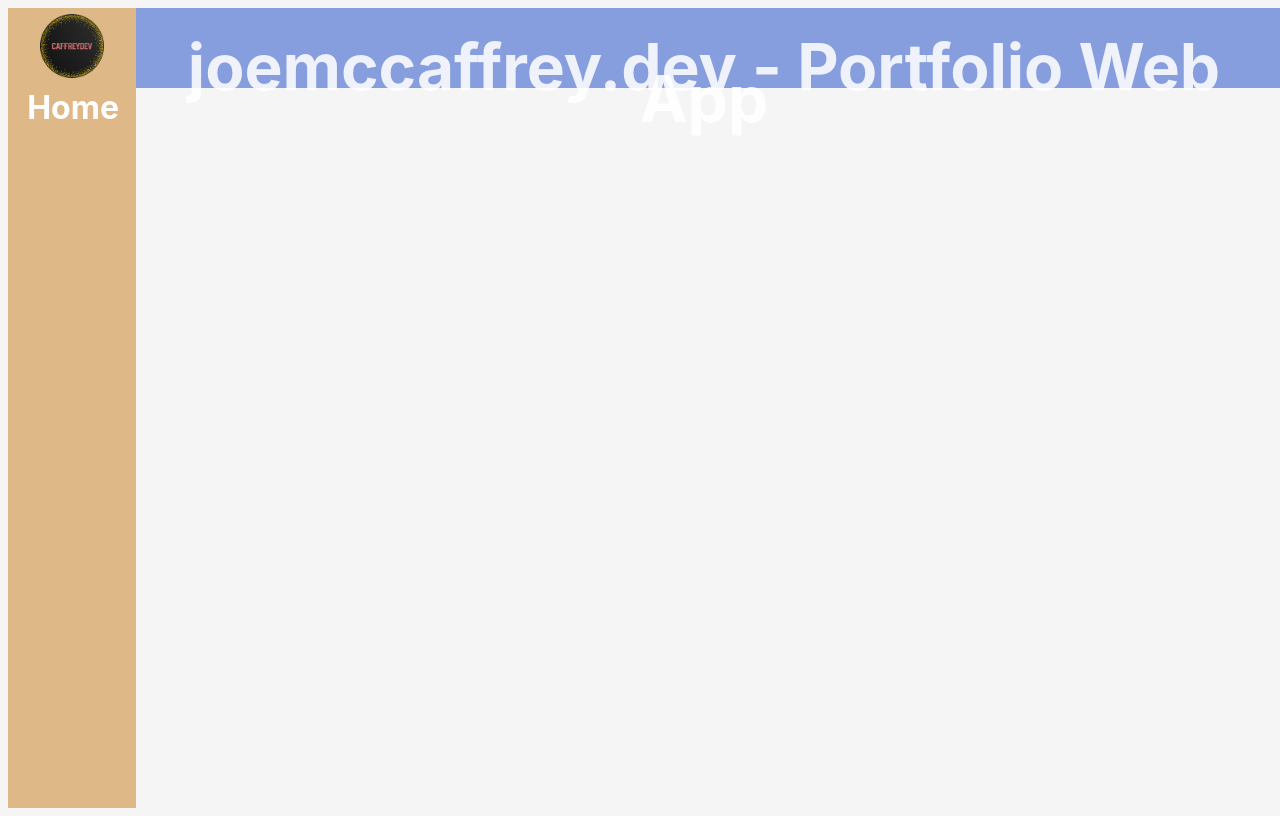
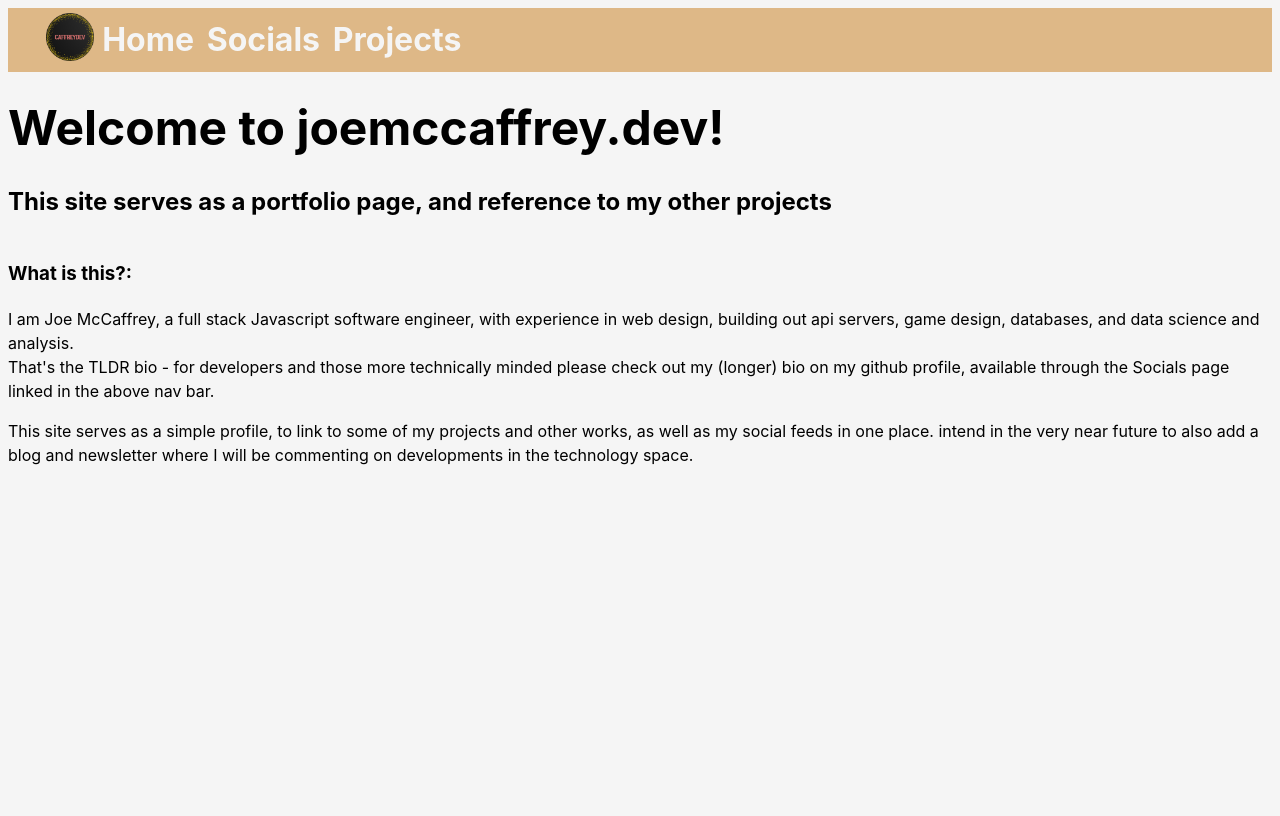
Before and after one commit to caffreydev/caffreydev.github.io, a React (Vite) app: page / in a window 1280 px wide. Built offline with nearby package versions, Linux system fonts and the light colour scheme.

Commit message:
builds out some more structure and completes socials page

```diff
--- a/src/App.jsx
+++ b/src/App.jsx
@@ -5,30 +5,22 @@
 
 
 // component imports
-import { Header, Navbar, Home } from "./components"
-
-
-
-
-
+import {  Navbar, Home, Socials } from "./components"
 
 
 function App() {
 
 
-
-
     return (
   <>
- <Header />
 
  <Navbar />
- <div className="main-content">
 
 <Routes >
-  <Route path="home" element={<Home />} />
+  <Route path="" element={<Home />} />
+  <Route path="socials" element={<Socials />} />
 </Routes>
- </div>
+
 
   </>
  )
--- a/src/components/Header.jsx
+++ /dev/null
@@ -1,10 +0,0 @@
-
-export const Header = () => {
-    return (
-        <header>
-          <h1><span className="webheading">joemccaffrey.dev</span> - Portfolio Web App</h1>
-
-
-        </header>
-      )
-}
--- a/src/components/Home.jsx
+++ b/src/components/Home.jsx
@@ -1,3 +1,22 @@
 export const Home = () => {
-    return <h2>hello world</h2>
+    return(
+        <>
+    <header>
+    <h1>Welcome to joemccaffrey.dev!</h1>
+    <h2>This site serves as a portfolio page, and reference to my other projects</h2>
+    </header>
+        <h3>What is this?:</h3>
+        <p>I am Joe McCaffrey, a full stack Javascript software engineer, with experience in web design, building out api servers,
+            game design, databases, and data science and analysis.
+            <br />
+            That's the TLDR bio - for developers and those more technically minded please check out my (longer) bio on my github profile,
+            available through the Socials page linked in the above nav bar.
+        </p>
+        <p>
+            This site serves as a simple profile, to link to some of my projects and other works, as well as my social feeds in one place.
+            intend in the very near future to also add a blog and newsletter where I will be commenting on developments in the technology space.
+        </p>
+
+        </>
+        )
 }
--- a/src/components/Navbar.jsx
+++ b/src/components/Navbar.jsx
@@ -5,10 +5,16 @@
 
 
     return (
-        <nav>
-                <img className="logo" src="./src/assets/Caffreydevlogo.png" />
-                <Link to="/home" className="nav-link">Home</Link>
+        <nav className={window.innerWidth <= 480 ? "mobile-nav" : "desktop-nav"}>
 
+                <div className="logo">
+                <img src="src/assets/Caffreydevlogo.png" alt="caffreydev logo"/>
+                </div>
+                <div className="links">
+                <Link to="">Home</Link>
+                <Link to="/socials">Socials</Link>
+                <Link to="/projects">Projects</Link>
+                </div>
 
         </nav>
     )
--- /dev/null
+++ b/src/components/Socials.jsx
@@ -0,0 +1,30 @@
+export const Socials = () => {
+  return  (
+    <>
+    <header>
+        <h1>My Social Links</h1>
+    </header>
+    <main>
+
+<table className="socials-table">
+<tr>
+    <th>Site</th>
+    <th>My Username</th>
+    <th>Link Button</th>
+</tr>
+<tr>
+    <td>Github</td>
+    <td>caffreydev</td>
+    <td><a href="https://github.com/caffreydev" ><img src="./src/assets/github-mark.png"/></a></td>
+</tr>
+<tr>
+    <td>Linkedin</td>
+    <td>Joe McCaffrey</td>
+    <td><a href="https://www.linkedin.com/in/joe-mccaffrey/" ><img src="https://upload.wikimedia.org/wikipedia/commons/thumb/c/ca/LinkedIn_logo_initials.png/800px-LinkedIn_logo_initials.png"/></a></td>
+</tr>
+</table>
+
+    </main>
+    </>
+    )
+}
--- a/src/components/index.jsx
+++ b/src/components/index.jsx
@@ -1,3 +1,3 @@
-export {Header} from './Header'
 export {Navbar} from './Navbar'
 export { Home } from './Home'
+export {Socials} from "./Socials"
--- a/src/index.css
+++ b/src/index.css
@@ -1,11 +1,10 @@
-
 :root {
   font-family: Inter, system-ui, Avenir, Helvetica, Arial, sans-serif;
   line-height: 1.5;
   font-weight: 400;
 
   color-scheme: light dark;
-  color: rgba(255, 255, 255, 0.87);
+  color: black;
   background-color: whitesmoke;
 
   font-synthesis: none;
@@ -16,81 +15,89 @@
 
 }
 
-a {
-  font-weight: 500;
-  color: #646cff;
-  text-decoration: inherit;
-}
-a:hover {
-  color: #535bf2;
-}
+/* formats nav bar */
 
-body {
-  /* display: grid;
-  grid-template-columns: [nav-col] 1fr [main-col] 9fr;
-  grid-template-rows: [header-row] 1fr [main-row] 9fr; */
-  width: 100vw;
-  min-height: 100vh;
+nav {
+  display: flex;
+  justify-content: space-between;
+  align-items: center;
+  padding: 0px 30px;
+  margin: 0;
+  background-color: burlywood;
+  height: 8vh;
 
 }
 
-header {
+nav .links {
+  margin-right: 80vw;
+  display: flex;
+}
 
-  left: 10%;
-  text-align: center;
-  vertical-align: middle;
-
-  background-color: rgb(135, 158, 222);
-  position: fixed;
-  width: 90%;
-  height: 10%;
+nav .links > a {
+  font-size: 2rem;
+  color: whitesmoke;
+  font-weight: bolder;
+  margin-right: 1vw;
+  text-decoration: inherit;
 
 }
 
-nav {
-  margin: 0;
-  padding: 0;
-  width: 10%;
-  background-color: burlywood;
-  height: 100%;
-  position: fixed;
-  overflow: auto;
-  height: 100%;
+nav .links >a:hover {
+  color: blue;
+  font-weight: bolder;
+  text-shadow: 5px 5px 10px black ;
+}
+
+
+
+.logo {
+  margin: 2vw 1vh;
+}
+
+.logo > img {
+  height: 6vh;
 
 }
 
-.nav-link {
-  /* z-index: 1; */
-  font-size: 2rem;
-  color: white;
-  font-weight: bolder;
-  margin-left: 15%;
-}
 
-.main-content {
 
-  left: 11%;
-  top: 11%;
-  margin: 0;
-  padding: 15px;
-  height: 90%;
-  width: 90%;
-  position: fixed;
-  overflow: auto;
-}
+/*end of nav bar formatting */
 
-.logo {
-  margin-top: 5%;
-  margin-left: 25%;
-  width: 50%;
+header {
+  margin-bottom: 5vh;
 }
 
 
 h1 {
-  font-size: 4rem;
+  font-size: 3rem;
+  line-height: 1;
+}
 
-  line-height: 0.5;
+
+/* styling for socials page */
+.socials-table {
+   align-items: center;
+  justify-content: center;
+  display: block;
+  border-collapse: collapse;
+  font-size: 1.5rem;
 }
+
+.socials-table > tr > th, .socials-table > tr > td {
+  border: 3px rgb(0, 26, 255) dashed;
+  padding: 30px;
+}
+
+.socials-table > tr > td > a > img {
+  max-width: 200px;
+}
+
+.socials-table > tr > td > a > img:hover {
+
+  box-shadow: 0 0 25px red;
+}
+
+/* ends socials styling */
 
 button {
   border-radius: 8px;
--- /dev/null
+++ b/src/utils/index.js
@@ -0,0 +1 @@
+export { handleWindowResize } from './window_sizer';
```
Also changed, not shown: src/assets/github-mark.png (added).
